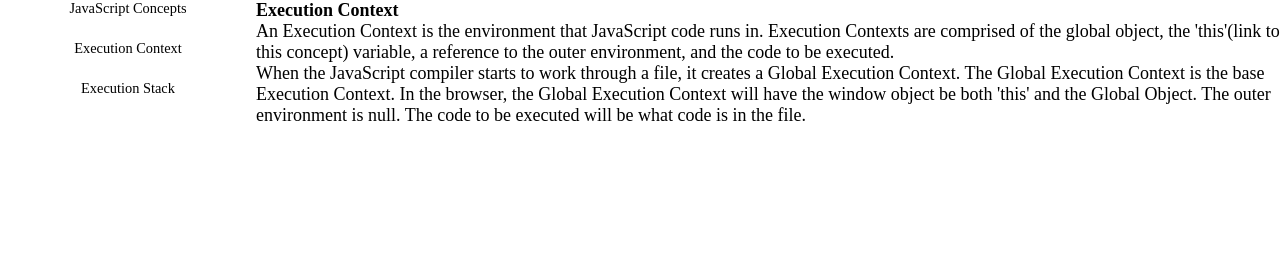
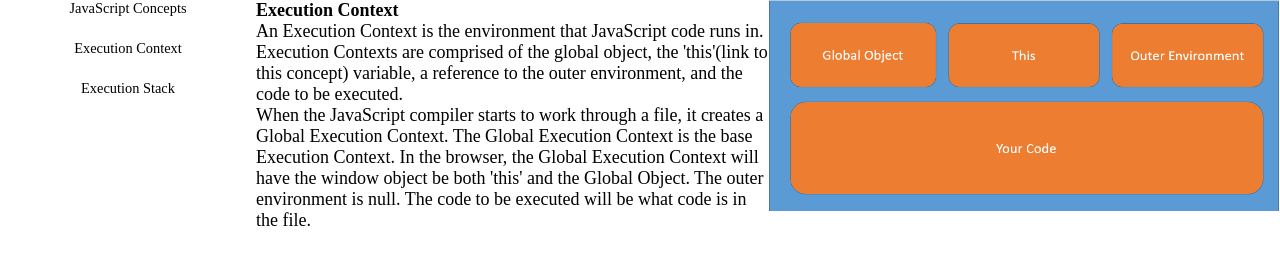
Before and after one commit to varunbhoopalam/varunbhoopalam.github.io, a plain HTML site: page index.html in a window 1280 px wide. Drawn offline with Linux system fonts and the light colour scheme.

Commit message:
adds diagram

```diff
--- a/index.html
+++ b/index.html
@@ -21,7 +21,9 @@
         </div>
         <div>
             <ul>
-                <li>
+                <li class="execution-context">
+                    <div>
+
                         <h2>
                             Execution Context
                         </h2>
@@ -35,6 +37,10 @@
                             Execution Context will have the window object be both 'this' and the Global Object. The outer
                             environment is null. The code to be executed will be what code is in the file.
                         </p>
+                    </div>
+                    <div>
+                        <img src="global-execution-context.png" alt="Global execution context diagram">
+                    </div>
                 </li>
             </ul>
         </div>
--- a/styles.css
+++ b/styles.css
@@ -7,6 +7,11 @@
 
 li {
     list-style: none;
+}
+
+img {
+    max-width: 100%;
+    max-height: 100%;
 }
 
 .wrapper {
@@ -24,3 +29,8 @@ li {
     font-size: 80%;
     text-align: center;
 }
+
+.execution-context {
+    display: grid;
+    grid-template-columns: 1fr 1fr;
+}
```
Also changed, not shown: global-execution-context.png (added). Lines whose indentation alone changed are shown as unchanged.
